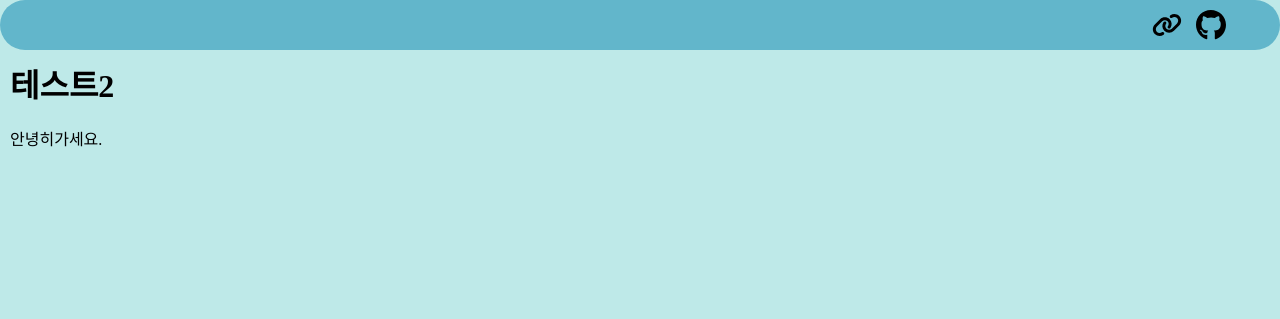
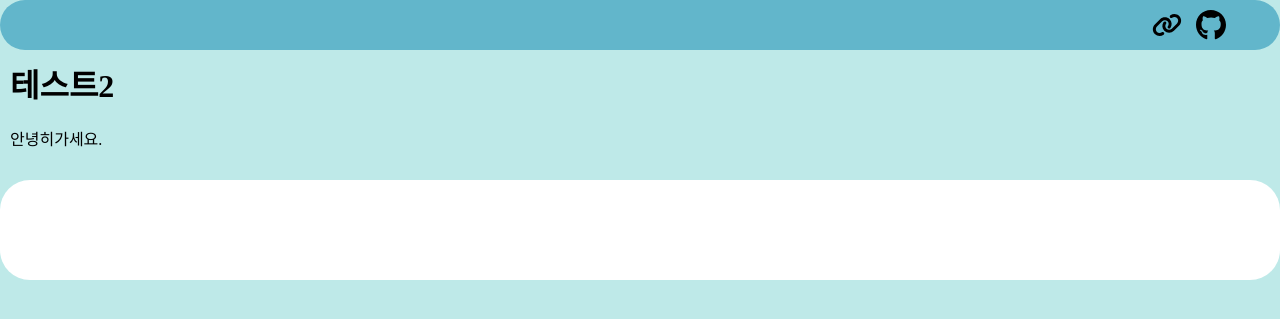
Before and after one commit to jxheum/jxheum.github.io, a Jekyll site: the page built from _posts/2024-10-09-test2.md, in a window 1280 px wide. Shown: the top 319 px of the page. Built offline with Jekyll 4.4.1, drawn with Linux system fonts in a browser that asks for light colours; comment, search, counter and statistics services are not loaded.

Commit message:
disqus comment

```diff
--- a/_layouts/post.html
+++ b/_layouts/post.html
@@ -9,6 +9,29 @@
 <div class="content">
     {{page.content | markdownify}}
 </div>
+{% if page.comments %}
+<div class="comment">
+<div id="disqus_thread"></div>
+<script>
+    /**
+    *  RECOMMENDED CONFIGURATION VARIABLES: EDIT AND UNCOMMENT THE SECTION BELOW TO INSERT DYNAMIC VALUES FROM YOUR PLATFORM OR CMS.
+    *  LEARN WHY DEFINING THESE VARIABLES IS IMPORTANT: https://disqus.com/admin/universalcode/#configuration-variables    */
+    /*
+    var disqus_config = function () {
+    this.page.url = PAGE_URL;  // Replace PAGE_URL with your page's canonical URL variable
+    this.page.identifier = PAGE_IDENTIFIER; // Replace PAGE_IDENTIFIER with your page's unique identifier variable
+    };
+    */
+    (function() { // DON'T EDIT BELOW THIS LINE
+    var d = document, s = d.createElement('script');
+    s.src = 'https://bjh-blog.disqus.com/embed.js';
+    s.setAttribute('data-timestamp', +new Date());
+    (d.head || d.body).appendChild(s);
+    })();
+</script>
+</div>
+<noscript>Please enable JavaScript to view the <a href="https://disqus.com/?ref_noscript">comments powered by Disqus.</a></noscript>
+{% endif %}
 <head>
     <meta name="viewport" content="width=device-width, initial-scale=1" />
 
@@ -72,6 +95,13 @@
             width: calc(100% - 20px);
         }
 
+        .comment {
+            background: white;
+            margin-top: 30px;
+            border-radius: 30px;
+            height: 100px
+        }
+
     </style>
     <script>
         title = document.getElementById("title")
```
